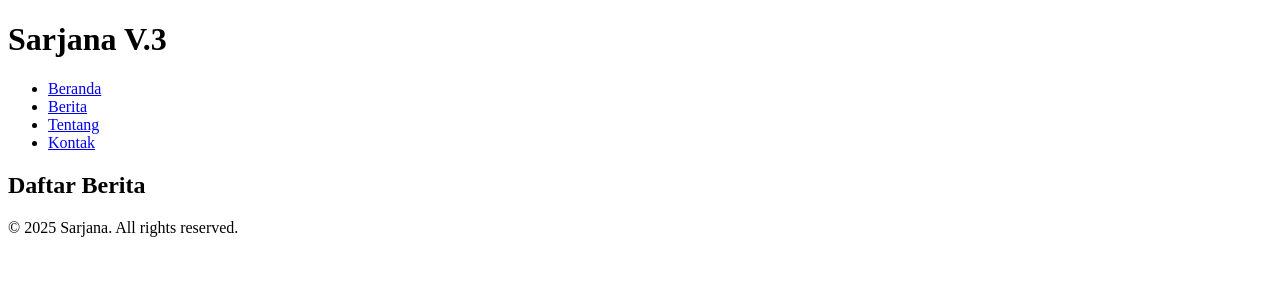
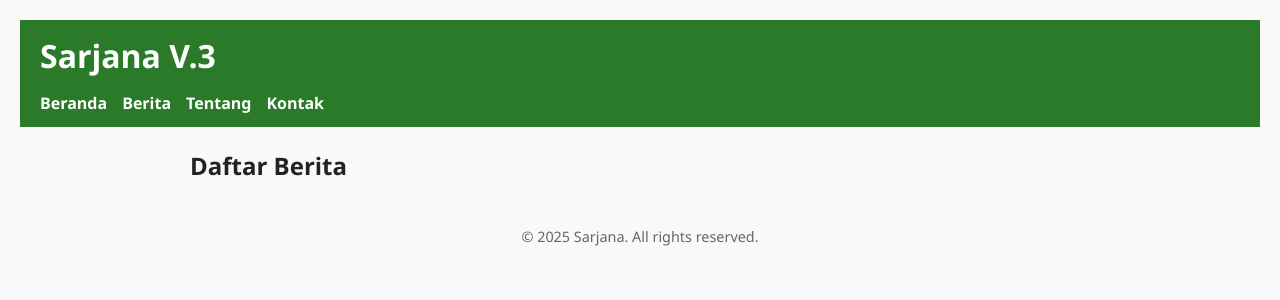
Before and after one commit to azmusweb/sarjana.web.id, a PHP site: page / in a window 1280 px wide. Shown: the top 300 px of the page. Run offline with PHP 8.4, Linux system fonts and the light colour scheme.

Commit message:
Update style.css

```diff
--- a/style.css
+++ b/style.css
@@ -1 +1,84 @@
+/* Reset dasar */
+* {
+    margin: 0;
+    padding: 0;
+    box-sizing: border-box;
+}
+
+body {
+    font-family: "Segoe UI", Tahoma, Geneva, Verdana, sans-serif;
+    background-color: #f9f9f9;
+    color: #222;
+    line-height: 1.6;
+    padding: 20px;
+}
+
+header {
+    background-color: #2a7a2a;
+    color: white;
+    padding: 10px 20px;
+    margin-bottom: 20px;
+}
+
+header h1 {
+    margin-bottom: 10px;
+}
+
+nav ul {
+    list-style: none;
+    display: flex;
+    gap: 15px;
+}
+
+nav ul li a {
+    color: white;
+    text-decoration: none;
+    font-weight: 600;
+}
+
+nav ul li a:hover {
+    text-decoration: underline;
+}
+
+main {
+    max-width: 900px;
+    margin: 0 auto;
+}
+
+#berita-container {
+    display: grid;
+    grid-template-columns: repeat(auto-fill, minmax(280px, 1fr));
+    gap: 15px;
+}
+
+.berita-item {
+    background: white;
+    border-radius: 5px;
+    padding: 15px;
+    box-shadow: 0 0 6px rgba(0,0,0,0.1);
+    cursor: pointer;
+    transition: transform 0.2s ease;
+}
+
+.berita-item:hover {
+    transform: scale(1.02);
+}
+
+.berita-item img {
+    max-width: 100%;
+    border-radius: 5px;
+    margin-bottom: 10px;
+}
+
+.berita-item h3 {
+    margin-bottom: 10px;
+    color: #2a7a2a;
+}
+
+footer {
+    text-align: center;
+    margin-top: 40px;
+    color: #666;
+    font-size: 0.9em;
+}
 /* style.css untuk styling */
```
